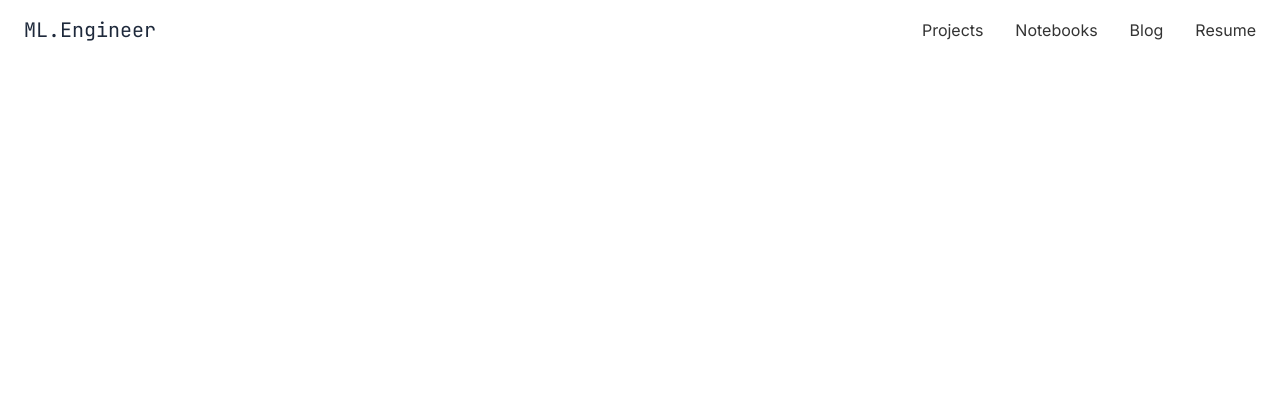
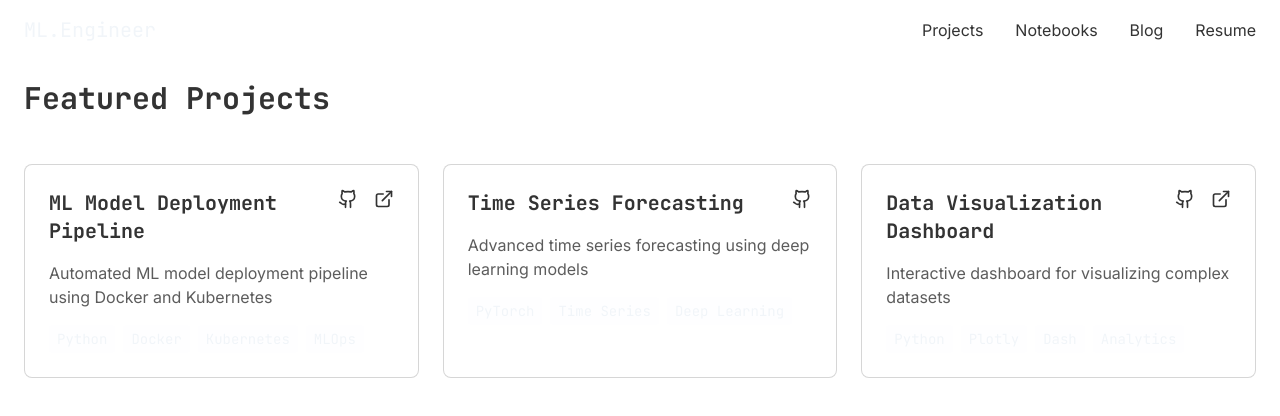
Before and after one commit to harshit-py/harshit-py.github.io, a React (Vite) app: page /projects in a window 1280 px wide. Shown: the top 416 px of the page. Built offline with nearby package versions, Linux system fonts and the light colour scheme.

Commit message:
Fix visibility issues on homepage
Investigate and resolve the visibility problems affecting the text and project cards on the homepage.
[skip gpt_engineer]

```diff
--- a/src/App.tsx
+++ b/src/App.tsx
@@ -1,21 +1,20 @@
-import { QueryClient, QueryClientProvider } from "@tanstack/react-query";
-import { BrowserRouter, Routes, Route } from "react-router-dom";
-import { Navbar } from "./components/Navbar";
-import Index from "./pages/Index";
+import { BrowserRouter as Router, Routes, Route } from 'react-router-dom'
+import { Navbar } from './components/Navbar'
+import Index from './pages/Index'
+import Projects from './pages/Projects'
 
-const queryClient = new QueryClient();
-
-const App = () => (
-  <QueryClientProvider client={queryClient}>
-    <BrowserRouter>
-      <div className="min-h-screen bg-navy">
+function App() {
+  return (
+    <Router>
+      <div className="min-h-screen bg-white">
         <Navbar />
         <Routes>
           <Route path="/" element={<Index />} />
+          <Route path="/projects" element={<Projects />} />
         </Routes>
       </div>
-    </BrowserRouter>
-  </QueryClientProvider>
-);
+    </Router>
+  )
+}
 
-export default App;
+export default App
--- a/src/index.css
+++ b/src/index.css
@@ -6,25 +6,25 @@
 
 @layer base {
   :root {
-    --background: 222.2 84% 4.9%;
-    --foreground: 210 40% 98%;
-    --card: 222.2 84% 4.9%;
-    --card-foreground: 210 40% 98%;
-    --popover: 222.2 84% 4.9%;
-    --popover-foreground: 210 40% 98%;
-    --primary: 217.2 91.2% 59.8%;
-    --primary-foreground: 222.2 47.4% 11.2%;
-    --secondary: 217.2 32.6% 17.5%;
-    --secondary-foreground: 210 40% 98%;
-    --muted: 217.2 32.6% 17.5%;
-    --muted-foreground: 215 20.2% 65.1%;
-    --accent: 217.2 32.6% 17.5%;
-    --accent-foreground: 210 40% 98%;
-    --destructive: 0 62.8% 30.6%;
+    --background: 0 0% 100%;
+    --foreground: 222.2 84% 4.9%;
+    --card: 0 0% 100%;
+    --card-foreground: 222.2 84% 4.9%;
+    --popover: 0 0% 100%;
+    --popover-foreground: 222.2 84% 4.9%;
+    --primary: 221.2 83.2% 53.3%;
+    --primary-foreground: 210 40% 98%;
+    --secondary: 210 40% 96.1%;
+    --secondary-foreground: 222.2 47.4% 11.2%;
+    --muted: 210 40% 96.1%;
+    --muted-foreground: 215.4 16.3% 46.9%;
+    --accent: 210 40% 96.1%;
+    --accent-foreground: 222.2 47.4% 11.2%;
+    --destructive: 0 84.2% 60.2%;
     --destructive-foreground: 210 40% 98%;
-    --border: 217.2 32.6% 17.5%;
-    --input: 217.2 32.6% 17.5%;
-    --ring: 224.3 76.3% 48%;
+    --border: 214.3 31.8% 91.4%;
+    --input: 214.3 31.8% 91.4%;
+    --ring: 221.2 83.2% 53.3%;
     --radius: 0.5rem;
   }
 }
@@ -34,7 +34,7 @@
     @apply border-border;
   }
   body {
-    @apply bg-navy text-slate font-sans;
+    @apply bg-white text-slate;
   }
   h1, h2, h3, h4, h5, h6 {
     @apply font-mono text-slate font-bold;
--- /dev/null
+++ b/src/pages/Projects.tsx
@@ -0,0 +1,41 @@
+import { ProjectCard } from '@/components/ProjectCard'
+
+const projects = [
+  {
+    title: "ML Model Deployment Pipeline",
+    description: "Automated ML model deployment pipeline using Docker and Kubernetes",
+    tags: ["Python", "Docker", "Kubernetes", "MLOps"],
+    githubUrl: "https://github.com",
+    liveUrl: "https://example.com"
+  },
+  {
+    title: "Time Series Forecasting",
+    description: "Advanced time series forecasting using deep learning models",
+    tags: ["PyTorch", "Time Series", "Deep Learning"],
+    githubUrl: "https://github.com"
+  },
+  {
+    title: "Data Visualization Dashboard",
+    description: "Interactive dashboard for visualizing complex datasets",
+    tags: ["Python", "Plotly", "Dash", "Analytics"],
+    githubUrl: "https://github.com",
+    liveUrl: "https://example.com"
+  }
+];
+
+const Projects = () => {
+  return (
+    <div className="min-h-screen py-20 px-6">
+      <div className="max-w-7xl mx-auto">
+        <h2 className="text-3xl font-mono mb-12 text-slate">Featured Projects</h2>
+        <div className="grid grid-cols-1 md:grid-cols-2 lg:grid-cols-3 gap-6">
+          {projects.map((project) => (
+            <ProjectCard key={project.title} {...project} />
+          ))}
+        </div>
+      </div>
+    </div>
+  );
+};
+
+export default Projects;
```
